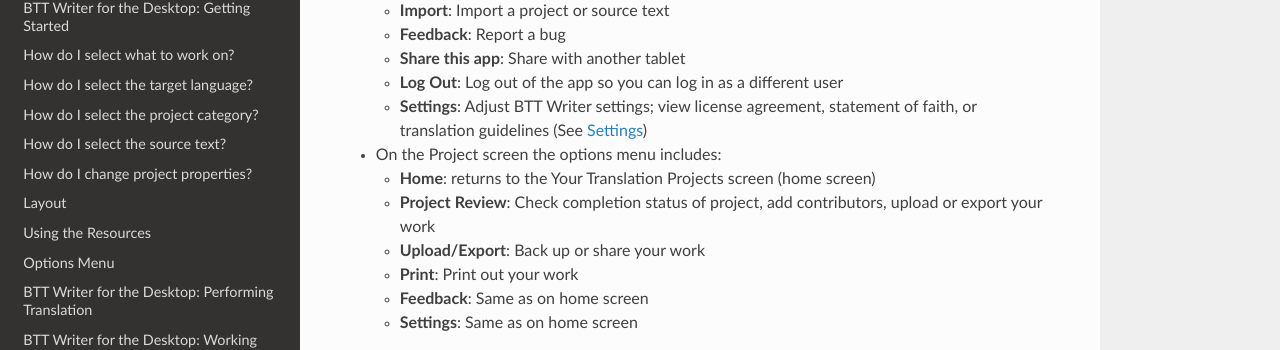
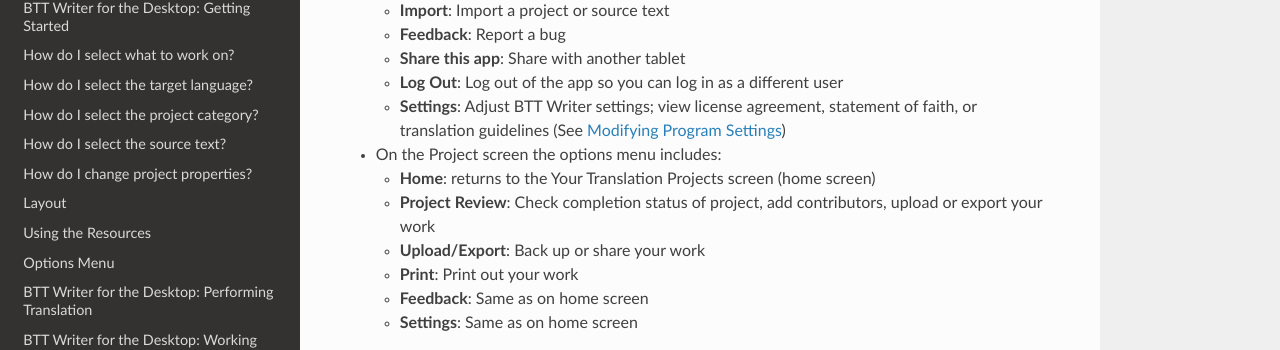
Before and after one commit to mondele/btt-writer-docs, a Sphinx documentation site: the page built from docs/tNavigate.rst, in a window 1280 px wide and 900 px high, scrolled down 2761 px. Shown: the part 376-726 px from the top of the window. Built offline with Sphinx 7.4.7 and the Read the Docs theme 2.0.0, drawn with Linux system fonts in a browser that asks for light colours; pages that are not in the unit, such as notebooks, are missing from menus.

Commit message:
Update tNavigate.rst

```diff
--- a/docs/tNavigate.rst
+++ b/docs/tNavigate.rst
@@ -97,7 +97,7 @@
 
   * **Log Out**: Log out of the app so you can log in as a different user
 
-  * **Settings**: Adjust BTT Writer settings; view license agreement, statement of faith, or translation guidelines  (See `Settings <https://github.com/WycliffeAssociates/btt-writer-docs/blob/master/docs/tSettings.rst>`_)
+  * **Settings**: Adjust BTT Writer settings; view license agreement, statement of faith, or translation guidelines  (See `Modifying Program Settings <https://btt-writer.readthedocs.io/en/latest/tSettings.html>`_)
 
 * On the Project screen the options menu includes:
 
```
